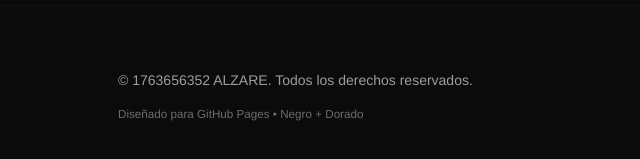
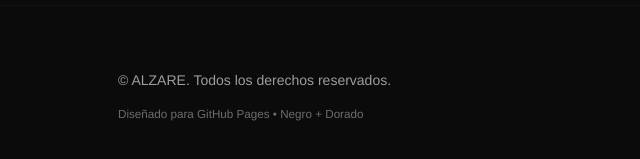
Before and after one commit to Alzare-mods/alzare-websiti, a plain HTML site: page index.html in a window 1280 px wide. Shown: the part 2000-2159 px from the top of the page, 0-640 px from the left. Drawn offline with Linux system fonts and the light colour scheme.

Commit message:
Actualizar index.html

```diff
--- a/index.html
+++ b/index.html
@@ -74,7 +74,7 @@
 
   <footer class="site-footer">
     <div class="container">
-      <p>© 1763656352 ALZARE. Todos los derechos reservados.</p>
+      <p>© ALZARE. Todos los derechos reservados.</p>
       <small>Diseñado para GitHub Pages • Negro + Dorado</small>
     </div>
   </footer>
```
